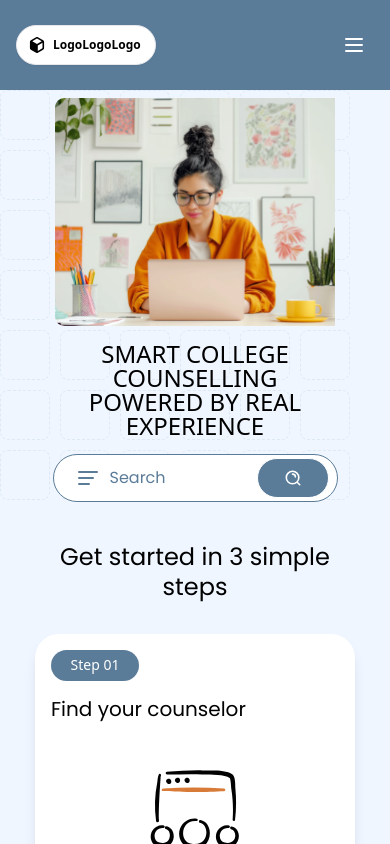
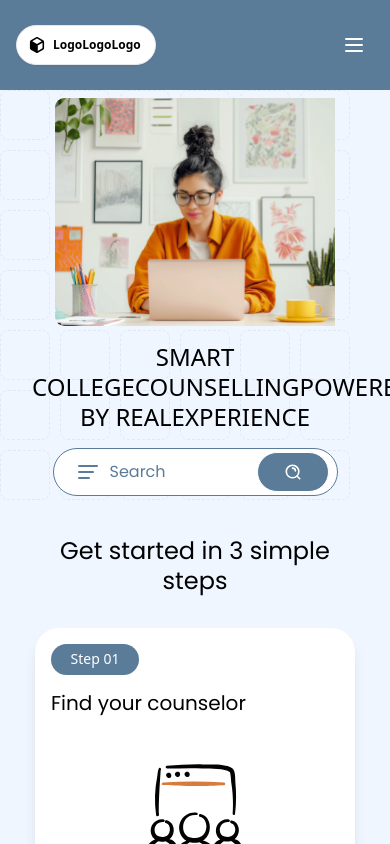
Before and after one commit to HamzaAliKundi/ekhta-gandhi-fe, a React (Vite) app: page / in a window 390 px wide. Shown: the top 844 px of the page. Built offline with nearby package versions, Linux system fonts and the light colour scheme; no server answers.

Commit message:
fix header

```diff
--- a/src/components/Home/Header.jsx
+++ b/src/components/Home/Header.jsx
@@ -68,17 +68,17 @@ const HomePageHeader = () => {
                     {/* Left Section - Text and Search */}
                     <div className="w-full lg:w-[614px] flex flex-col gap-4 sm:gap-6 lg:gap-6 order-2 lg:order-1">
                         {/* Main Text */}
-                        <div className="flex flex-col gap-2 lg:gap-6 text-center lg:text-left">
-                            <h1 className="font-inter-tight font-normal text-2xl sm:text-3xl md:text-4xl lg:text-5xl xl:text-[68px] leading-[100%] text-black uppercase tracking-none">
-                                Smart College<br />
-                                Counselling<br />
-                                Powered by Real<br />
+                        <div className="flex flex-col gap-2 lg:gap-6 text-center lg:text-left px-4 sm:px-0">
+                            <h1 className="font-inter-tight font-normal text-2xl sm:text-3xl md:text-4xl lg:text-5xl xl:text-[68px] leading-tight lg:leading-[100%] text-black uppercase tracking-none max-w-full lg:max-w-none">
+                                Smart College<span className="hidden lg:inline"><br /></span>
+                                Counselling<span className="hidden lg:inline"><br /></span>
+                                Powered by Real<span className="hidden lg:inline"><br /></span>
                                 Experience
                             </h1>
                         </div>
 
                         {/* Search Bar */}
-                        <div className="flex items-center gap-3 relative mx-auto lg:mx-0 w-[285px] h-[48px] rounded-[29px] pl-6 pr-2 py-1 border border-[#5B7C99] bg-white">
+                        <div className="flex items-center gap-3 relative mx-auto lg:mx-0 w-full max-w-[285px] lg:w-[285px] h-[48px] rounded-[29px] pl-6 pr-2 py-1 border border-[#5B7C99] bg-white">
                             {/* Left Icon - Menu/Hamburger */}
                             <div className="flex flex-col justify-center gap-1 w-5 h-5">
                                 <div className="w-5 h-0.5 bg-[#5B7C99] rounded"></div>
```
